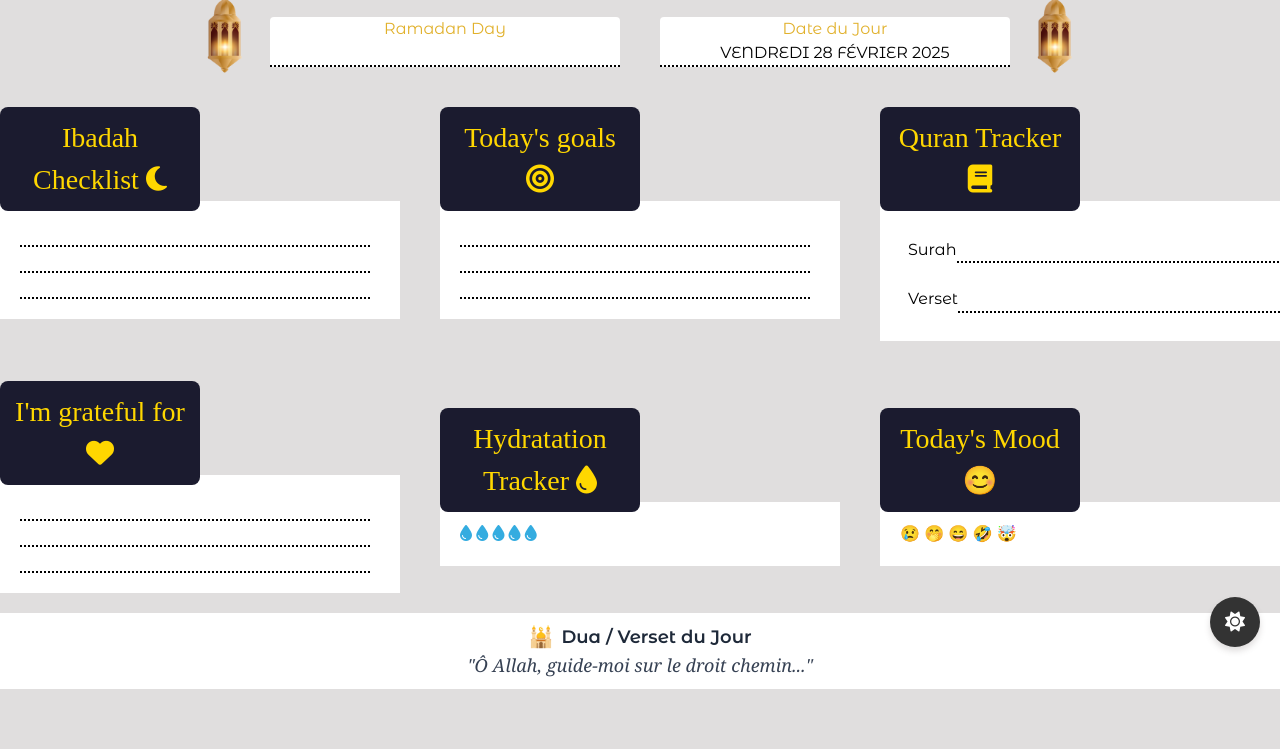
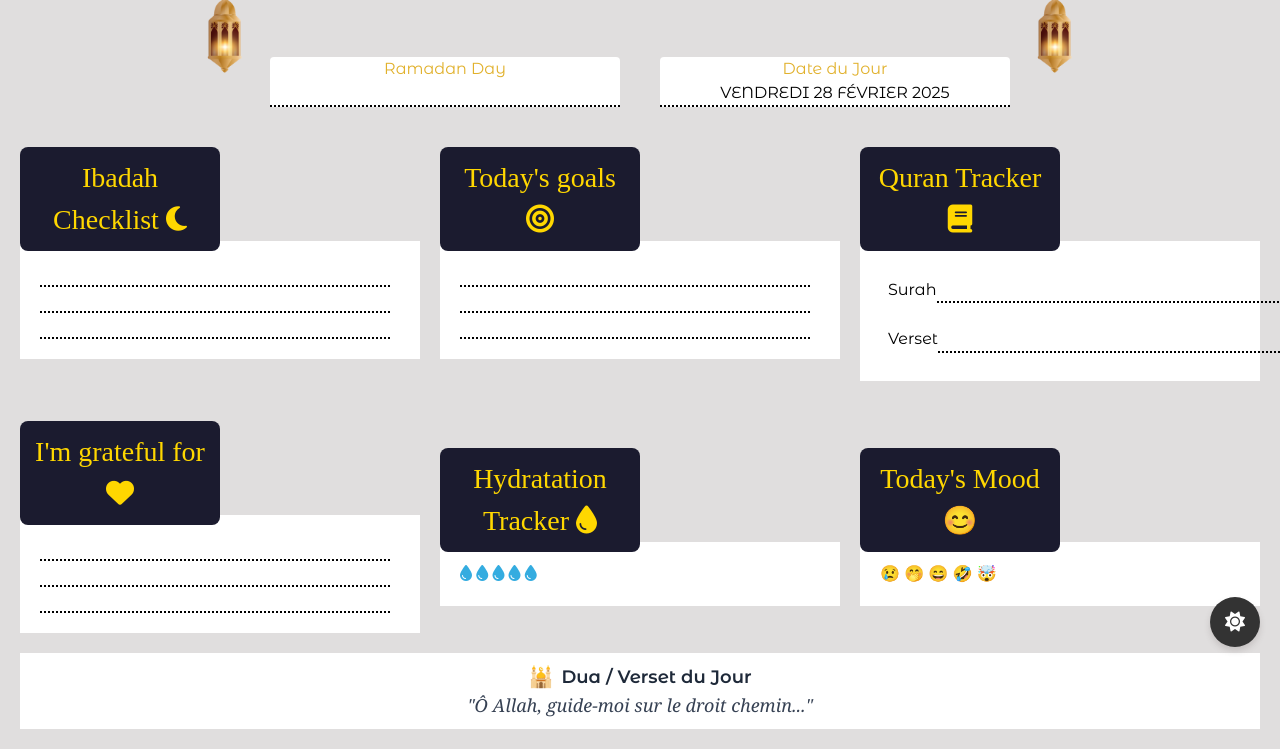
Before and after one commit to binetougaye/ramadan-day-planner, a website: page public/index.html in a window 1280 px wide. Shown: the part 133-882 px from the top of the page. Before the commit the page ends 822 px from the top, so only its background shows below. Drawn offline with nearby package versions, Linux system fonts and the light colour scheme; a web font is replaced by a local one.

```diff
--- a/public/index.html
+++ b/public/index.html
@@ -81,7 +81,7 @@
             </section>
             <!--  -->
             <section class="prayers">
-                <div class="grid grid-cols-3 gap-10">
+                <div class="grid grid-cols-3 gap-5">
                     <div>
                         <h4
                             class="bg-[#1B1B2F] text-[#FFD700] w-50 text-center rounded-lg"
@@ -156,7 +156,7 @@
             <!--  -->
             <section class="prayers">
                 <div
-                    class="grid grid-cols-3 gap-10 items-center justify-between"
+                    class="grid grid-cols-3 gap-5 items-center justify-between"
                 >
                     <div class="card">
                         <h4
--- a/public/styles.css
+++ b/public/styles.css
@@ -11,6 +11,7 @@
 }
 main {
     margin-top: 150px;
+    padding: 20px;
 }
 input,
 #date {
```
